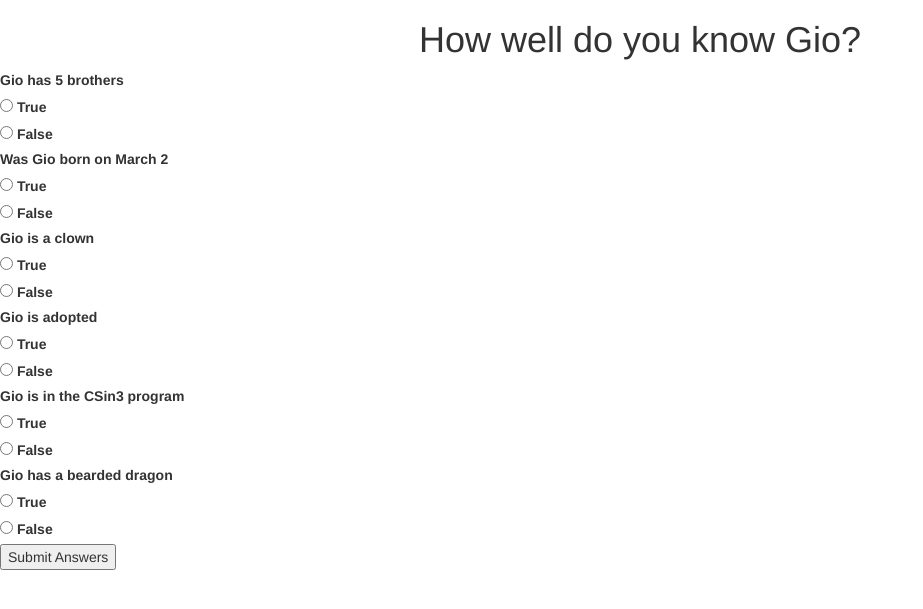
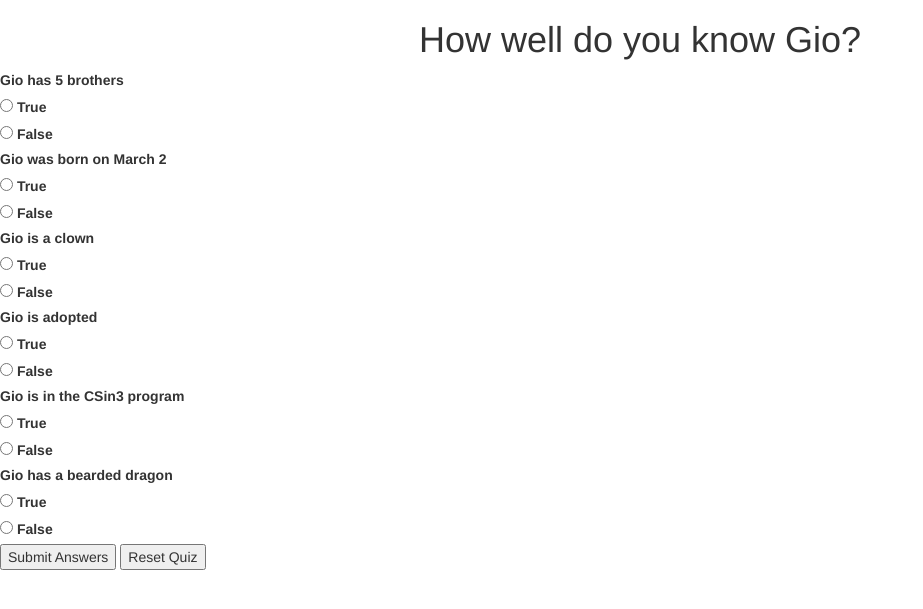
Before and after one commit to Giocerna5/springcst336-gio, a PHP site: page /Labs/quiz/index.html in a window 1280 px wide. Shown: the top 609 px of the page, without its empty margins (0-923 px from the left). Run offline with PHP 8.4, Linux system fonts and the light colour scheme.

Commit message:
quiz lab

```diff
--- a/Labs/quiz/css/style.css
+++ b/Labs/quiz/css/style.css
@@ -1,3 +1,6 @@
 h1{
       text-align: center;
 }
+q1{
+   display: flex;
+}
--- a/Labs/quiz/index.html
+++ b/Labs/quiz/index.html
@@ -17,9 +17,10 @@
             <h1>How well do you know Gio?</h1>
         </div>
 
-        <div id= "container">
+    <form>
 
             <div class="q1">
+
                 <label for="feedback">Gio has 5 brothers</label>
                 <div>
                     <input type="radio" id="item1" name="1q" value="1">
@@ -28,138 +29,187 @@
                 </div>
 
                 <div>
-                    <input type="radio" id="item2" name="1q" value="0">
-                       <label for="item2"> False </label>
+                    <input type="radio" id="item1" name="1q" value="0">
+                       <label for="item1"> False </label>
                 </div>
+                 <div id="correct1"></div>
             </div>
 
 <!-- =========================================================================== -->
 
          <div class="q2">
-            <label for="feedback">Was Gio born on March 2</label>
+            <label for="feedback">Gio was born on March 2</label>
             <div>
-                <input type="radio" id="item3" name="2q" value="1">
+                <input type="radio" id="item2" name="2q" value="1">
+            <label for="item2"> True </label>
+            </div>
+
+            <div>
+                <input type="radio" id="item2" name="2q" value="0">
+                <label for="item2"> False </label>
+            </div>
+             <div id="correct2"></div>
+        </div>
+<!-- =========================================================================== -->
+
+         <div class="q3">
+            <label for="feedback">Gio is a clown</label>
+            <div>
+                <input type="radio" id="item3" name="3q" value="1">
             <label for="item3"> True </label>
             </div>
 
             <div>
-                <input type="radio" id="item4" name="2q" value="0">
-                <label for="item4"> False </label>
+                <input type="radio" id="item3" name="3q" value="0">
+                <label for="item3"> False </label>
             </div>
+             <div id="correct3"></div>
         </div>
 <!-- =========================================================================== -->
 
-         <div class="q2">
-            <label for="feedback">Gio is a clown</label>
+         <div class="q4">
+            <label for="feedback">Gio is adopted</label>
             <div>
-                <input type="radio" id="item5" name="3q" value="1">
-            <label for="item1"> True </label>
+                <input type="radio" id="item4" name="4q" value="1">
+            <label for="item4"> True </label>
             </div>
 
             <div>
-                <input type="radio" id="item6" name="3q" value="0">
-                <label for="item6"> False </label>
+                <input type="radio" id="item4" name="4q" value="0">
+                <label for="item4"> False </label>
             </div>
+             <div id="correct4"></div>
         </div>
 <!-- =========================================================================== -->
 
-         <div class="q2">
-            <label for="feedback">Gio is adopted</label>
+         <div class="q5">
+            <label for="feedback">Gio is in the CSin3 program</label>
             <div>
-                <input type="radio" id="item7" name="4q" value="1">
-            <label for="item1"> True </label>
+                <input type="radio" id="item5" name="5q" value="1">
+            <label for="item5"> True </label>
             </div>
 
             <div>
-                <input type="radio" id="item8" name="4q" value="0">
-                <label for="item8"> False </label>
+                <input type="radio" id="item5" name="5q" value="0">
+                <label for="item5"> False </label>
             </div>
+             <div id="correct5"></div>
         </div>
 <!-- =========================================================================== -->
 
-         <div class="q2">
-            <label for="feedback">Gio is in the CSin3 program</label>
+         <div class="q6">
+            <label for="feedback">Gio has a bearded dragon</label>
             <div>
-                <input type="radio" id="item9" name="5q" value="1">
-            <label for="item9"> True </label>
+                <input type="radio" id="item6" name="6q" value="1">
+            <label for="item6"> True </label>
             </div>
 
             <div>
-                <input type="radio" id="item10" name="5q" value="0">
-                <label for="item10"> False </label>
+                <input type="radio" id="item6" name="6q" value="0">
+                <label for="item6"> False </label>
             </div>
+             <div id="correct6"></div>
         </div>
 <!-- =========================================================================== -->
-
-         <div class="q2">
-            <label for="feedback">Gio has a bearded dragon</label>
-            <div>
-                <input type="radio" id="item11" name="6q" value="1">
-            <label for="item11"> True </label>
-            </div>
-
-            <div>
-                <input type="radio" id="item12" name="6q" value="0">
-                <label for="item12"> False </label>
-            </div>
-        </div>
-<!-- =========================================================================== -->
-
+    </form>
 
 
         <div id="button">
             <button class ="checker" type = "button">Submit Answers</button>
+            <button class = "checker2" type = "button" onclick = "refresh()">Reset Quiz</button>
         </div>
 
         <footer >
+            <div id = "score"></div>
+            <div id ="congrats"></div>
         </footer>
 
+        <script src="https://code.jquery.com/jquery-3.3.1.min.js" integrity="sha256-FgpCb/KJQlLNfOu91ta32o/NMZxltwRo8QtmkMRdAu8=" crossorigin="anonymous"></script>
         <script>
 
+            $("button.checker").on("click", function(e){
+                    var selectedRadio1 = $("input[name='1q']:checked");
+                    var selectedRadio2 = $("input[name='2q']:checked");
+                    var selectedRadio3 = $("input[name='3q']:checked");
+                    var selectedRadio4 = $("input[name='4q']:checked");
+                    var selectedRadio5 = $("input[name='5q']:checked");
+                    var selectedRadio6 = $("input[name='6q']:checked");
+                    var total = 0;
+                    var item1 = selectedRadio1.val();
+                    var item2 = selectedRadio2.val();
+                    var item3 = selectedRadio3.val();
+                    var item4 = selectedRadio4.val();
+                    var item5 = selectedRadio5.val();
+                    var item6 = selectedRadio6.val();
 
-                      $(".checker" ).click(function() {
 
-            });
+                    if(item1 == 0){
+                        total++;
+                        $(".q1").css("background-color", "green");
+                        $('#correct1').prepend('<img id="theImg" src="img/check.png" width=25 height = 25 position="relative"/>');
+                    }else{
+                        $(".q1").css("background-color", "red");
+                        $('#correct1').prepend('<img id="theImg" src="img/x.jpeg" width=25 height = 25 position="relative"/>');
+                    }
 
+                    if(item2 == 1){
+                        total++;
+                        $(".q2").css("background-color", "green");
+                        $('#correct2').prepend('<img id="theImg" src="img/check.png" width=25 height = 25 position="relative"/>');
+                    }else{
+                        $(".q2").css("background-color", "red");
+                        $('#correct2').prepend('<img id="theImg" src="img/x.jpeg" width=25 height = 25 position="relative"/>');
+                    }
+
+                    if(item3 == 0){
+                        total++
+                        $(".q3").css("background-color", "green");
+                        $('#correct3').prepend('<img id="theImg" src="img/check.png" width=25 height = 25 position="relative"/>');
+                    }  else{
+                        $(".q3").css("background-color", "red");
+                        $('#correct3').prepend('<img id="theImg" src="img/x.jpeg" width=25 height = 25 position="relative"/>');
+                    }
+
+                    if(item4 == 0){
+                        total++;
+                        $(".q4").css("background-color", "green");
+                        $('#correct4').prepend('<img id="theImg" src="img/check.png" width=25 height = 25 position="relative"/>');
+                    }  else{
+                        $(".q4").css("background-color", "red");
+                        $('#correct4').prepend('<img id="theImg" src="img/x.jpeg" width=25 height = 25 position="relative"/>');
+                    }
+
+                    if(item5 == 1){
+                        total++
+                        $(".q5").css("background-color", "green");
+                        $('#correct5').prepend('<img id="theImg" src="img/check.png" width=25 height = 25 position="relative"/>');
+                    }  else{
+                        $(".q5").css("background-color", "red");
+                        $('#correct5').prepend('<img id="theImg" src="img/x.jpeg" width=25 height = 25 position="relative"/>');
+                    }
+
+                    if(item6 == 1){
+                        total++;
+                        $(".q6").css("background-color", "green");
+                        $('#correct6').prepend('<img id="theImg" src="img/check.png" width=25 height = 25 position="relative"/>');
+                    }  else{
+                        $(".q6").css("background-color", "red");
+                        $('#correct6').prepend('<img id="theImg" src="img/x.jpeg" width=25 height = 25 position="relative"/>');
+                    }
+
+                $("#score").html(total + " out of 6");
+
+                if(total == 6)
+                    $("#congrats").html("Congrats! You got higher then 90%!!");
+
+           });
+
+                function refresh() {
+                 location.reload();
+                }
 
         </script>
 
     </body>
 
 </html>
-<!--
-          $( ".checker" ).click(function() {
-            for(var i = 0; i < 3; i++)
-            {
-                index = Math.floor(Math.random() * 3);
-                img = imgArr[index];
-
-                info[index]++;
-
-                $(".pic"+(i+1)).html("<img src = 'img/"+img+ ".png'/>");
-            }
-
-            if(info[0] === 3){
-                total+= 100;
-                $('#earnings').html("You won $100");
-            }
-            else if(info[1] === 3){
-                total+=300;
-                $('#earnings').html("You won $300");
-            }
-            else if(info[2] === 3){
-                total += 500;
-                $('#winner').html("J A C K P O T!");
-                $('#earnings').html("You won $500");
-                $('#winner').color("green");
-            }
-
-            info[0] = 0;
-            info[1] = 0;
-            info[2] = 0;
-            $('#winner').html("");
-            $('#winnings').html("Total winnings $" + total);
-            $('#earnings').html("");
-            });
-
--->
```
Also changed, not shown: Labs/quiz/img/check.png (added), Labs/quiz/img/x.jpeg (added).
